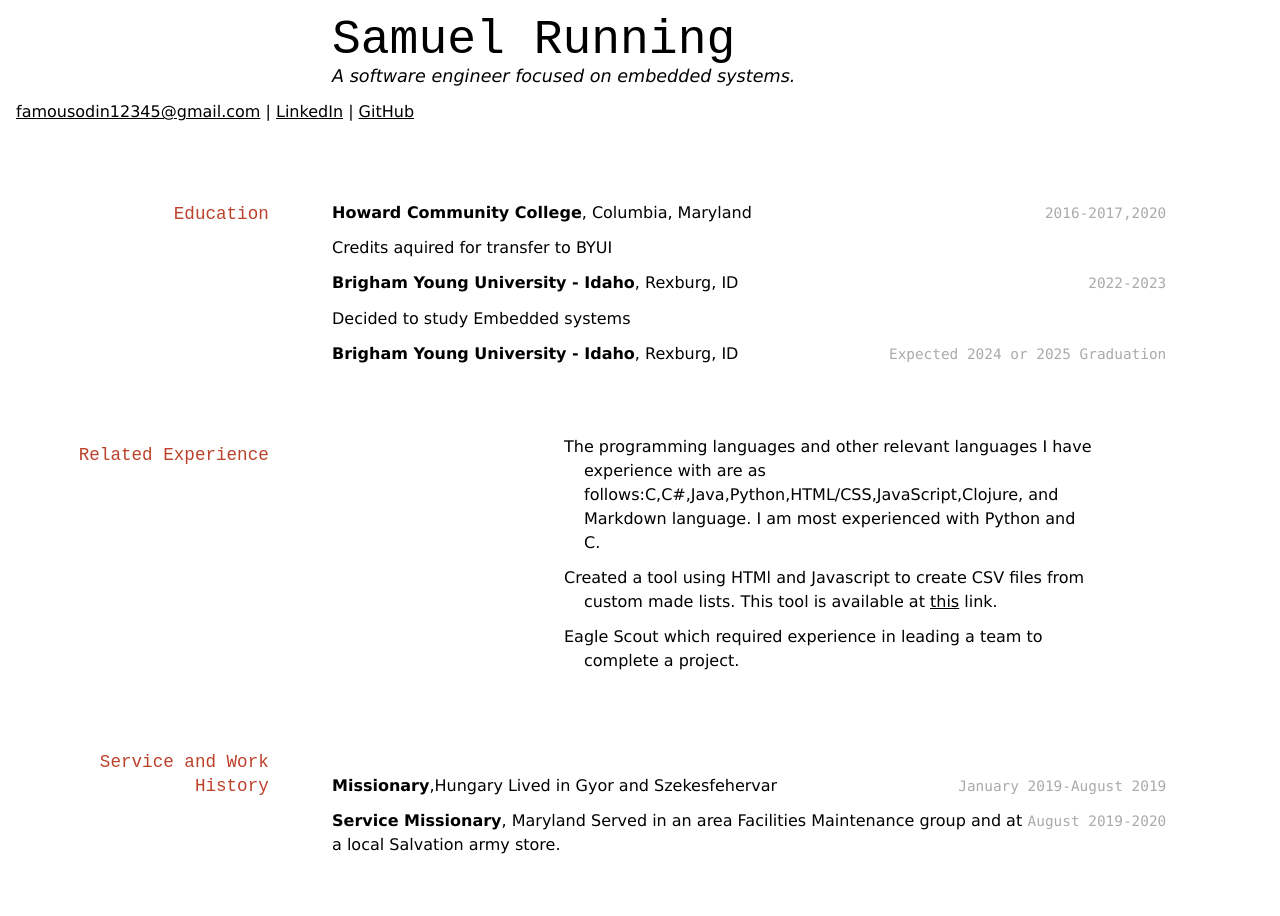
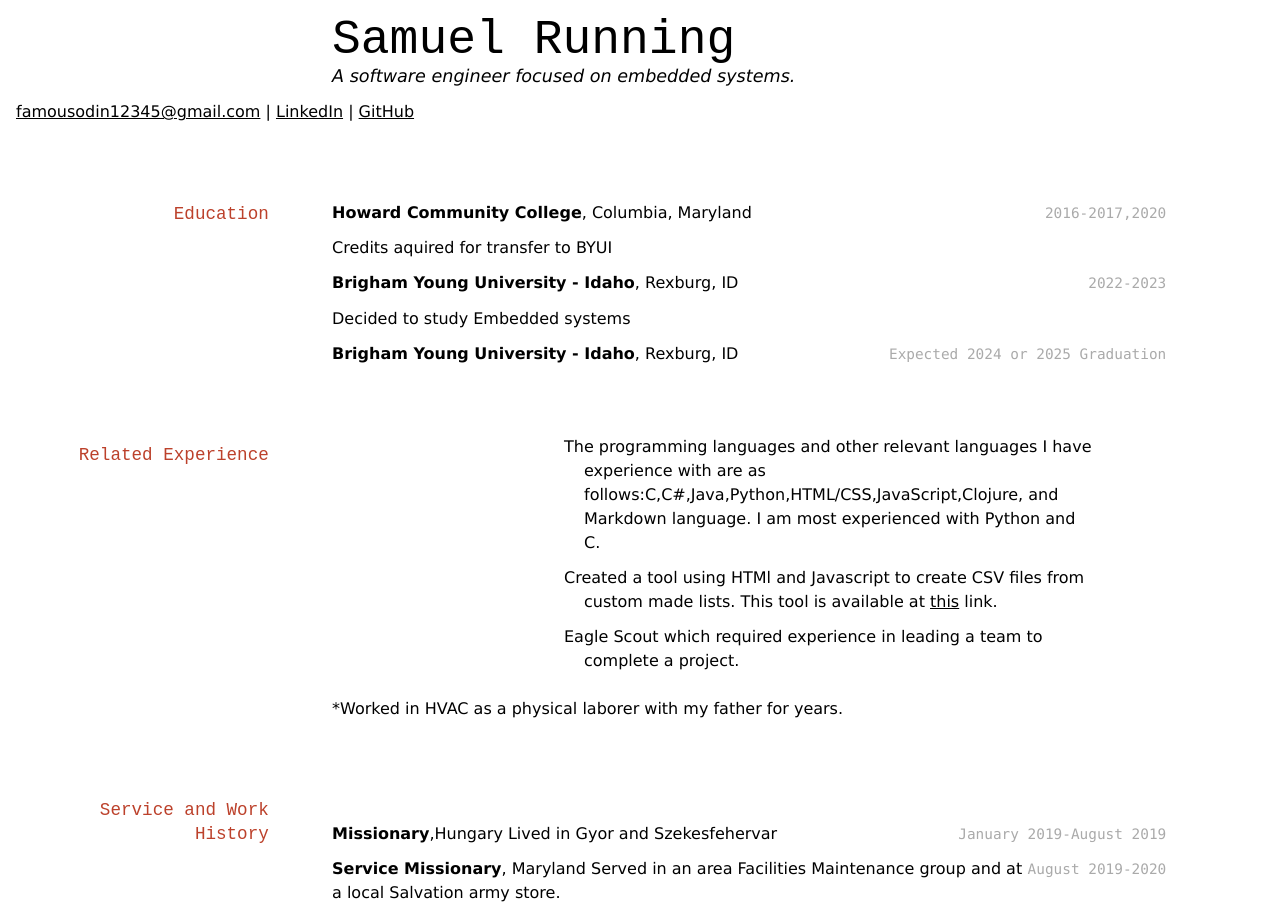
Before and after one commit to Orionthewriter/Running_Resume, a Jekyll site: the page built from docs/index.md, in a window 1280 px wide. Built offline with Jekyll 4.4.1, drawn with Linux system fonts in a browser that asks for light colours.

```diff
--- a/docs/index.html
+++ b/docs/index.html
@@ -82,6 +82,7 @@
 <li><p>Created a tool using HTMl and Javascript to create CSV files from custom made lists. This tool is available at <a href="https://orionthewriter.github.io/WDD-things/Master%20Makers%20List%20page.html">this</a> link.</p></li>
 <li><p>Eagle Scout which required experience in leading a team to complete a project.</p></li>
 </ul>
+<p>*Worked in HVAC as a physical laborer with my father for years.</p>
 </section>
 <section id="service-and-work-history" class="level2">
 <h2 class="anchored" data-anchor-id="service-and-work-history">Service and Work History</h2>
--- a/docs/index.md
+++ b/docs/index.md
@@ -39,7 +39,7 @@
 
 * Eagle Scout which required experience in leading a team to complete a project.
 
-
+*Worked in HVAC as a physical laborer with my father for years.
 
 ## Service and Work History
 
```
